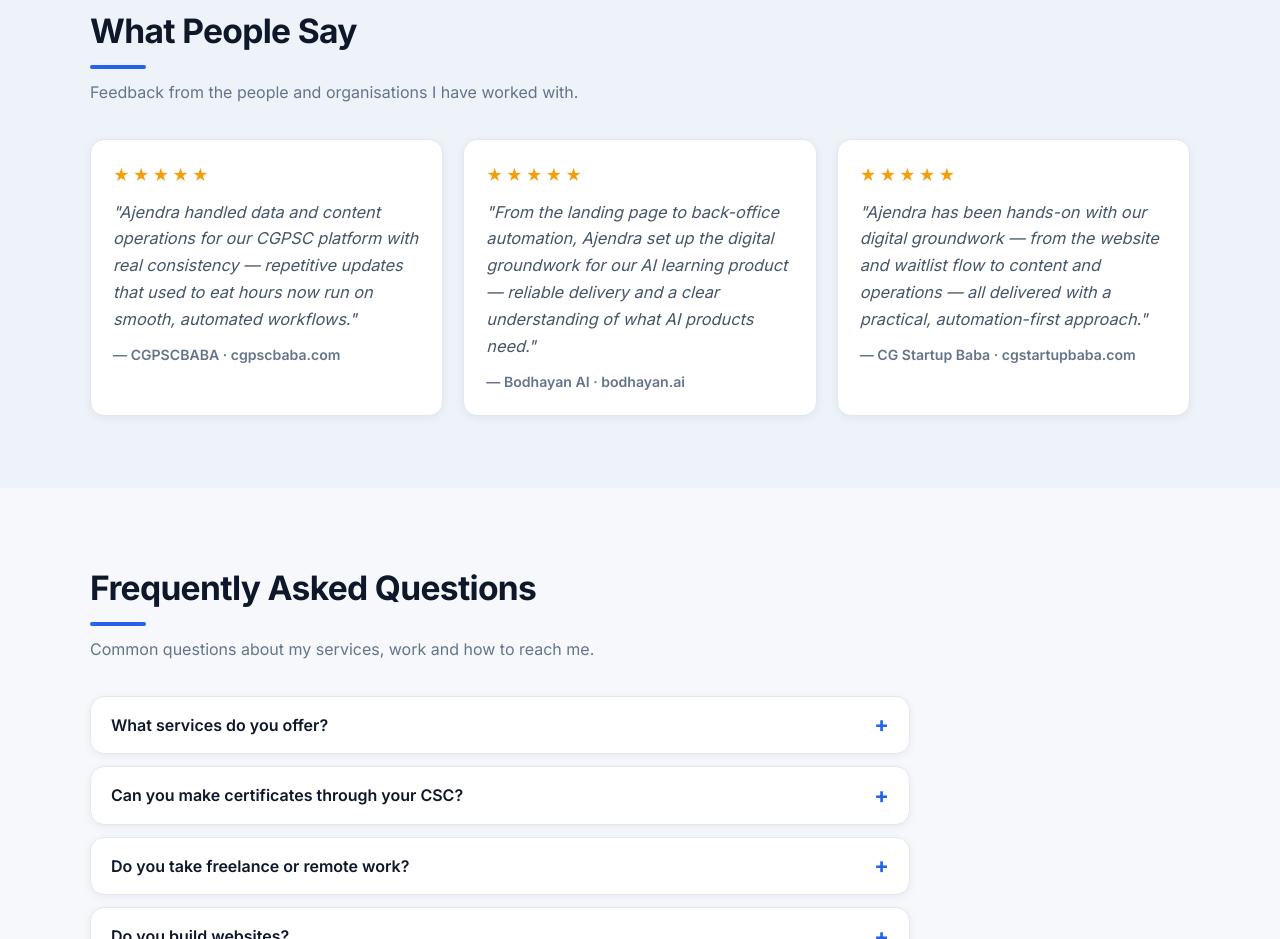
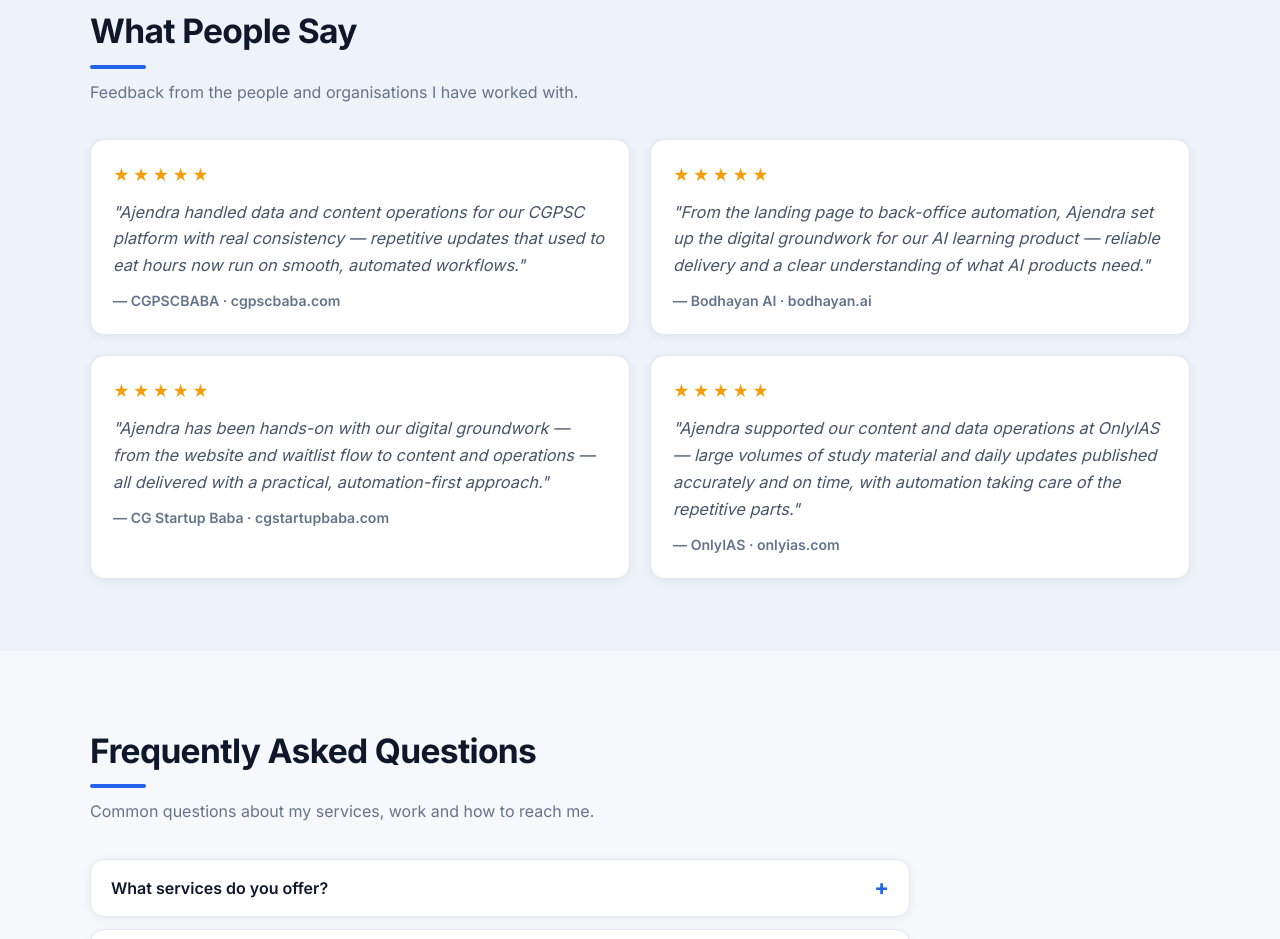
Before and after one commit to ajendratandan/ajendra-portfolio, a plain HTML site: page index.html in a window 1280 px wide. Shown: the part 5309-6248 px from the top of the page. Drawn offline with Linux system fonts and the light colour scheme.

Commit message:
Add OnlyIAS testimonial (onlyias.com), switch testimonials to 2x2 grid

```diff
--- a/i18n.js
+++ b/i18n.js
@@ -150,6 +150,8 @@
     "test.n2": "— Bodhayan AI · bodhayan.ai",
     "test.q3": "\"अजेन्द्र हमारी डिजिटल नींव पर सीधे काम करते रहे — वेबसाइट और वेटलिस्ट फ़्लो से लेकर कंटेंट और ऑपरेशंस तक — सब व्यावहारिक, ऑटोमेशन-फ़र्स्ट तरीके से।\"",
     "test.n3": "— CG Startup Baba · cgstartupbaba.com",
+    "test.q4": "\"अजेन्द्र ने OnlyIAS में हमारे कंटेंट और डेटा ऑपरेशंस में साथ दिया — विशाल स्टडी मटेरियल और रोज़ के अपडेट समय पर और सटीकता से प्रकाशित, दोहराववाले हिस्से को ऑटोमेशन ने संभाला।\"",
+    "test.n4": "— OnlyIAS · onlyias.com",
 
     // FAQ
     "faq.title": "अक्सर पूछे जाने वाले प्रश्न",
--- a/index.html
+++ b/index.html
@@ -496,7 +496,7 @@
       <h2 class="section-title" data-i18n="test.title">What People Say</h2>
       <p class="section-sub" data-i18n="test.sub">Feedback from the people and organisations I have worked with.</p>
 
-      <div class="grid-3">
+      <div class="grid-2">
         <figure class="card test-card">
           <div class="test-stars" aria-hidden="true">★★★★★</div>
           <blockquote data-i18n="test.q1">"Ajendra handled data and content operations for our CGPSC platform with real consistency — repetitive updates that used to eat hours now run on smooth, automated workflows."</blockquote>
@@ -513,6 +513,12 @@
           <div class="test-stars" aria-hidden="true">★★★★★</div>
           <blockquote data-i18n="test.q3">"Ajendra has been hands-on with our digital groundwork — from the website and waitlist flow to content and operations — all delivered with a practical, automation-first approach."</blockquote>
           <figcaption data-i18n="test.n3">— CG Startup Baba · cgstartupbaba.com</figcaption>
+        </figure>
+
+        <figure class="card test-card">
+          <div class="test-stars" aria-hidden="true">★★★★★</div>
+          <blockquote data-i18n="test.q4">"Ajendra supported our content and data operations at OnlyIAS — large volumes of study material and daily updates published accurately and on time, with automation taking care of the repetitive parts."</blockquote>
+          <figcaption data-i18n="test.n4">— OnlyIAS · onlyias.com</figcaption>
         </figure>
       </div>
     </div>
```
